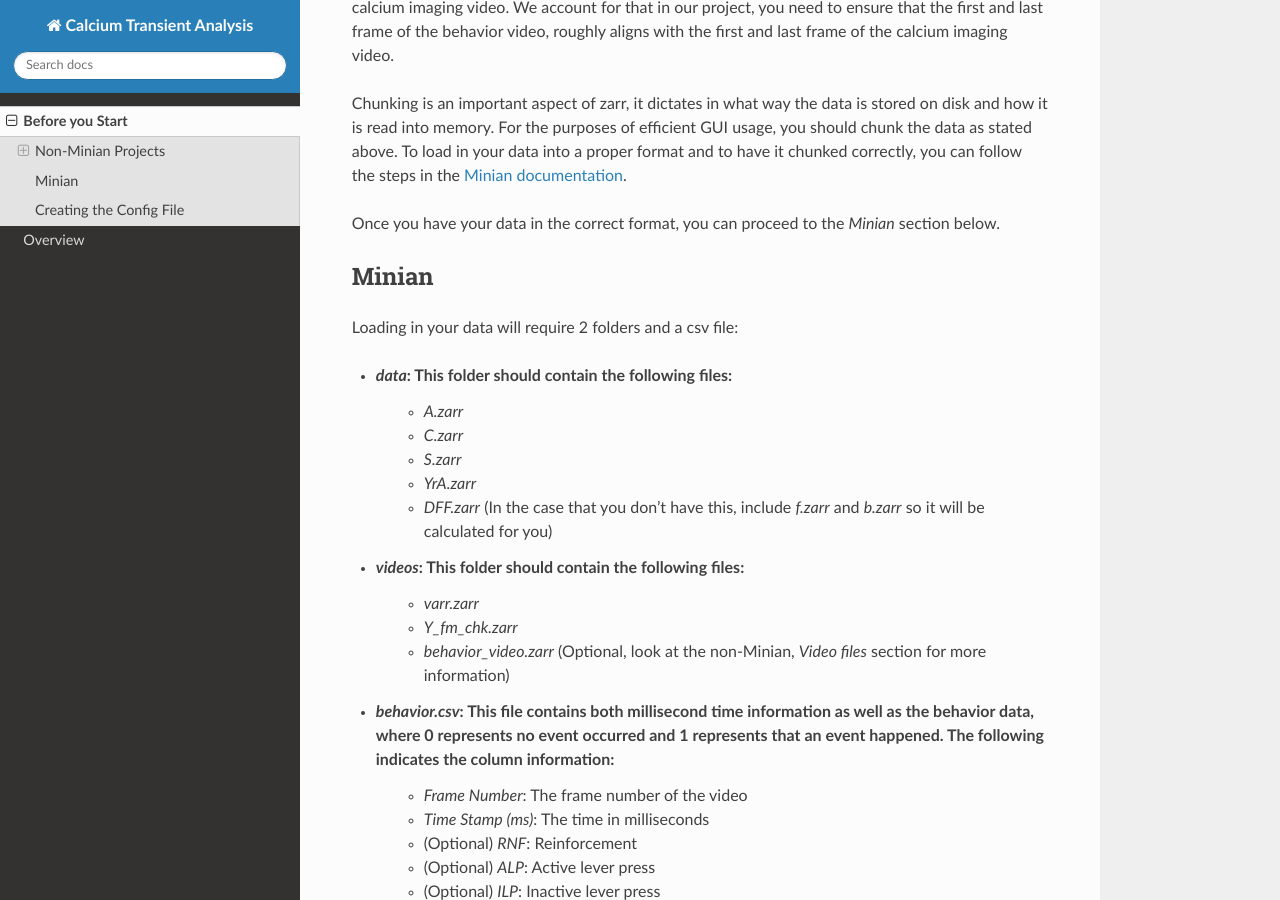
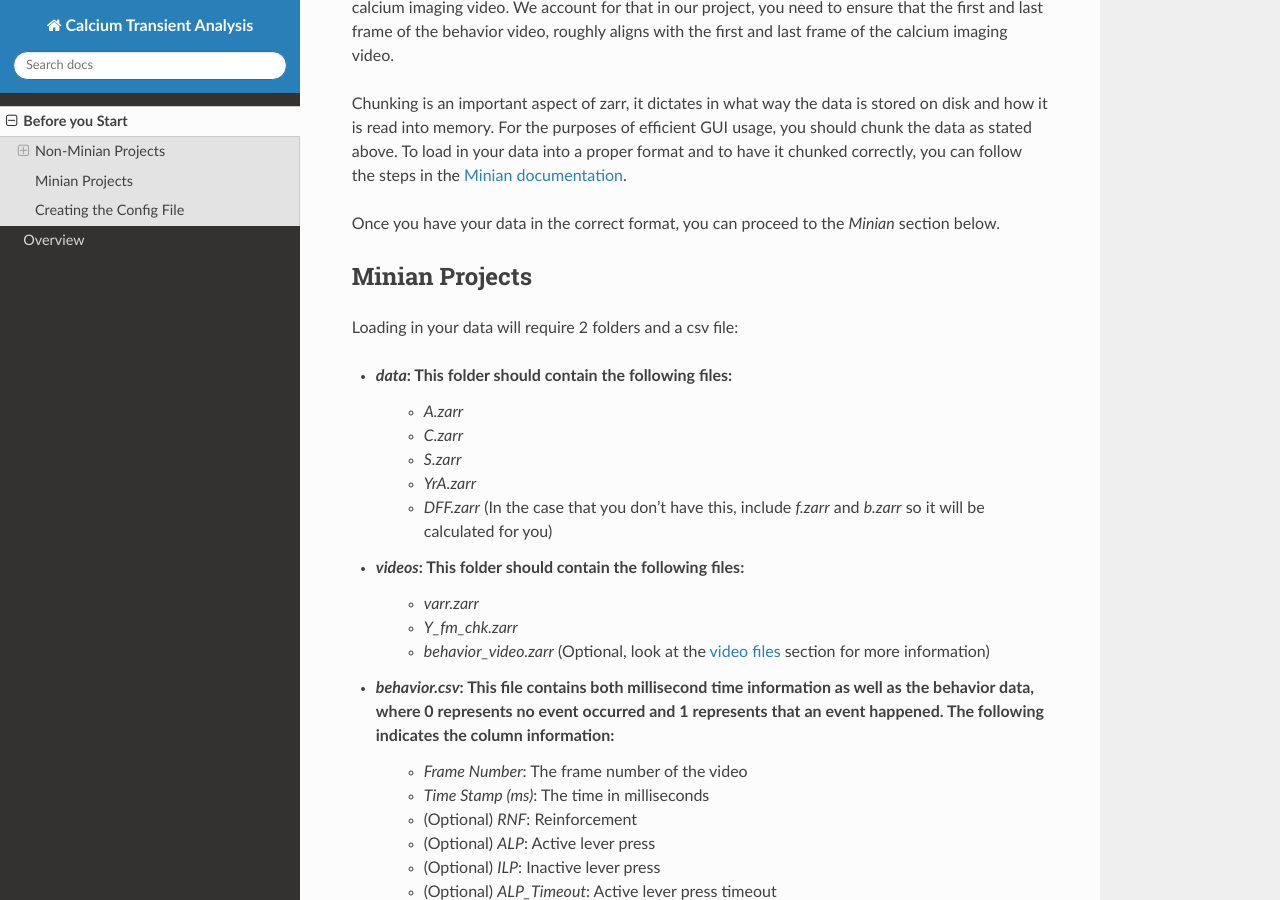
Before and after one commit to cci-MaLab/Calcium-Transient-Analysis, a Sphinx documentation site: the page built from docs/source/Before_you_start.rst, in a window 1280 px wide and 900 px high, scrolled down 2127 px. Built offline with Sphinx 7.4.7 and the Read the Docs theme 3.1.0, drawn with Linux system fonts in a browser that asks for light colours.

Commit message:
Small change to before you start

```diff
--- a/docs/source/Before_you_start.rst
+++ b/docs/source/Before_you_start.rst
@@ -4,6 +4,8 @@
 This project was built in mind with integrating `Minian <https://github.com/denisecailab/minian>`_
 output files. Below will be two sections delineating what to do if you're coming from a Minian
 project and a more comprehensive guide if you come from a different CNMF related project.
+
+.. _non-minian projects:
 
 Non-Minian Projects
 -------------------
@@ -94,8 +100,10 @@
 
 Once you have your data in the correct format, you can proceed to the `Minian` section below.
 
-Minian
-------
+.. _minian projects:
+
+Minian Projects
+---------------
 
 Loading in your data will require 2 folders and a csv file:
 
@@ -108,7 +116,7 @@
 - `videos`: This folder should contain the following files:
     - `varr.zarr`
     - `Y_fm_chk.zarr`
-    - `behavior_video.zarr` (Optional, look at the non-Minian, `Video files` section for more information)
+    - `behavior_video.zarr` (Optional, look at the `video files`_ section for more information)
 - `behavior.csv`: This file contains both millisecond time information as well as the behavior data, where 0 represents no event occurred and 1 represents that an event happened. The following indicates the column information:
     - `Frame Number`: The frame number of the video
     - `Time Stamp (ms)`: The time in milliseconds
```
Also changed, not shown: other parts of docs/source/Before_you_start.rst (+4 -0 lines).
